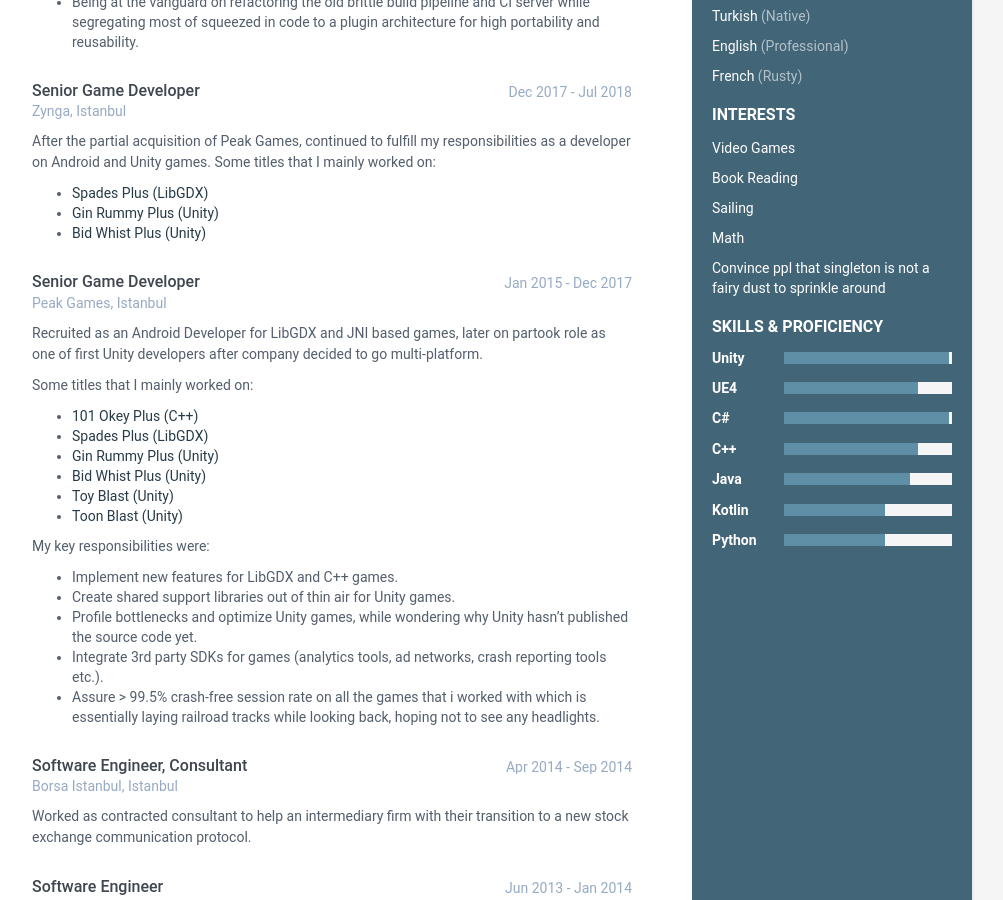
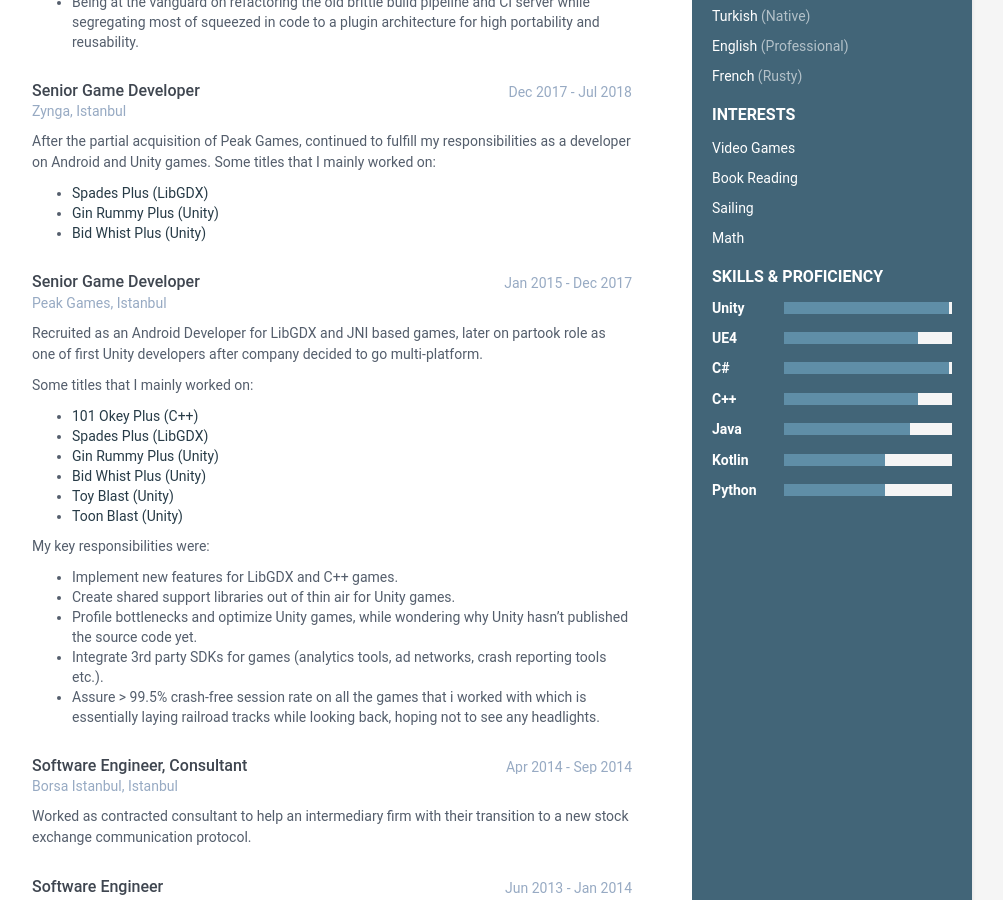
Before and after one commit to AlicanHasirci/alicanhasirci.github.io, a Jekyll site: the page built from index.html, in a window 1280 px wide and 900 px high, scrolled down 630 px. Shown: the whole window, without its empty margins (168-1171 px from the left). Built offline with Jekyll 4.4.1, drawn with Linux system fonts in a browser that asks for light colours.

Commit message:
convincing people is not a skill

```diff
--- a/_data/data.yml
+++ b/_data/data.yml
@@ -45,9 +45,6 @@ sidebar:
         link:
 
       - item: Math
-        link:
-
-      - item: Convince ppl that singleton is not a fairy dust to sprinkle around
         link:
 
 career-profile:
```
